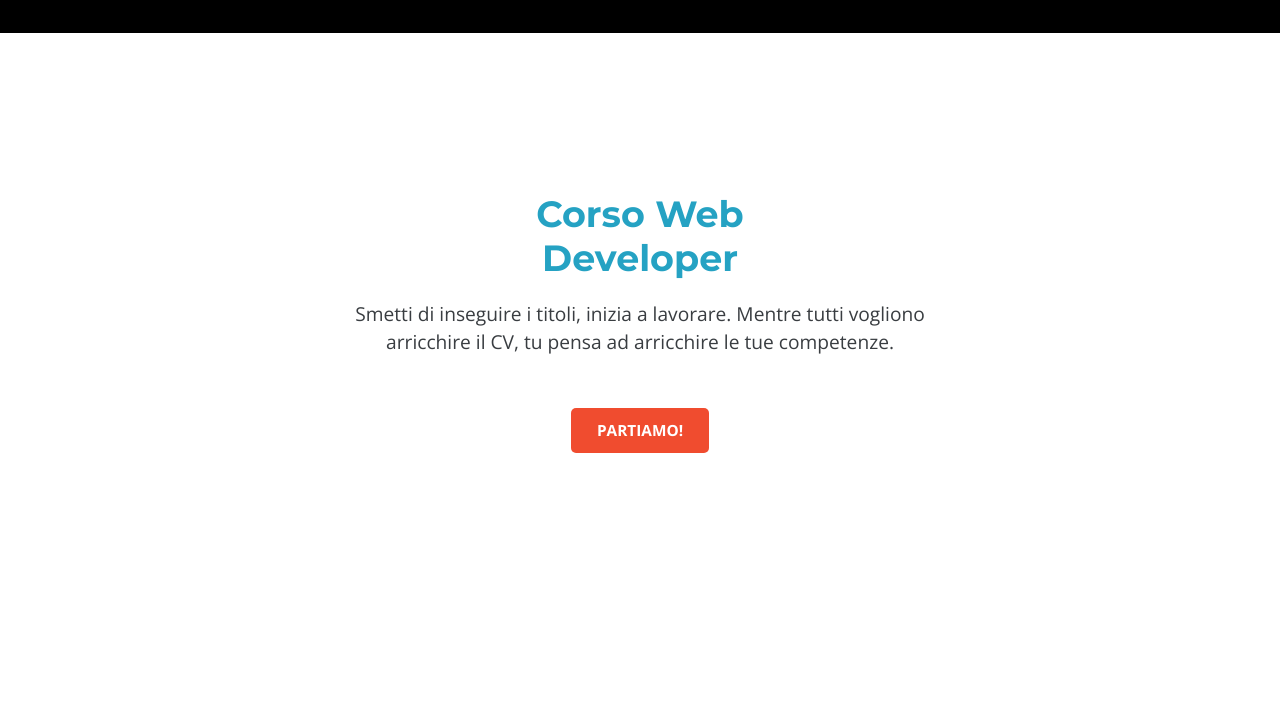
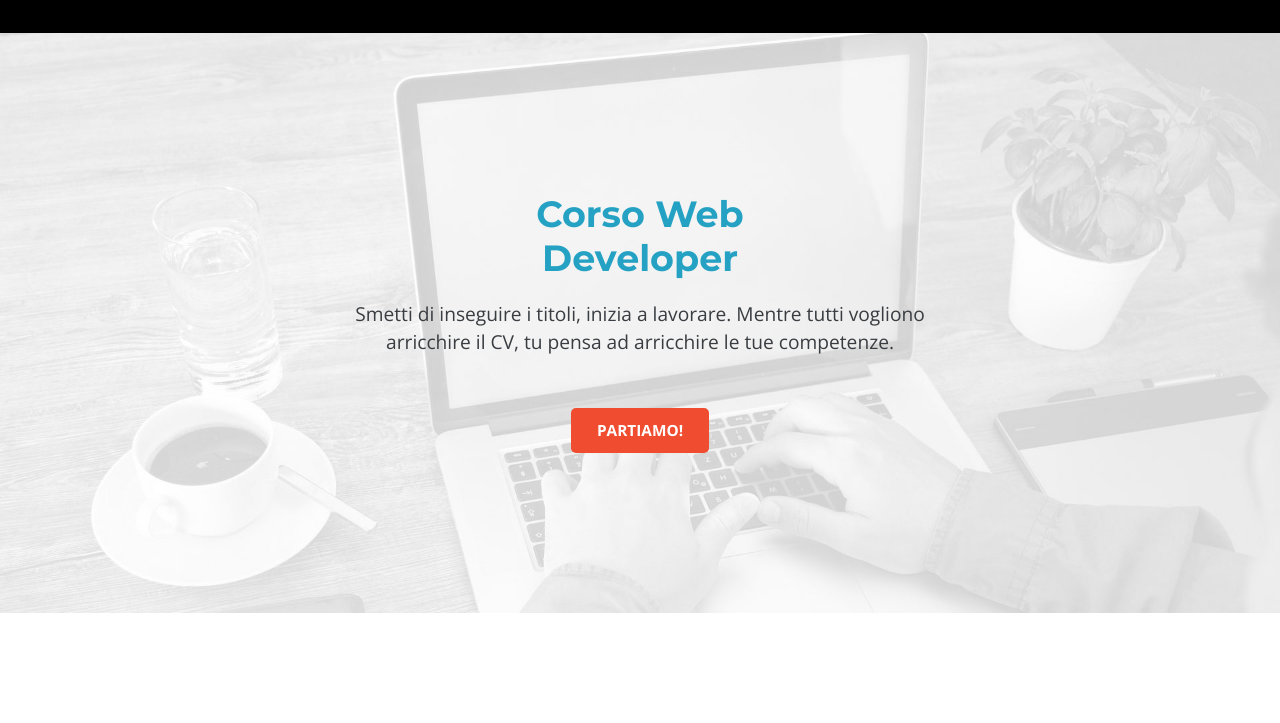
Before and after one commit to Channilol/EpicodeFullStackLezione5, a plain HTML site: page index-desktop.html in a window 1280 px wide. Shown: the part 77-800 px from the top of the page. Drawn offline with nearby package versions, Linux system fonts and the light colour scheme.

Commit message:
Add files via upload

```diff
--- a/assets/css/style-desktop.css
+++ b/assets/css/style-desktop.css
@@ -56,7 +56,7 @@ header button:hover {
 
 #headerbottom {
     padding: 20vh 25vw;
-    background-image: url("./images/banner.jpg");
+    background-image: url("banner.jpg");
     background-repeat: no-repeat;
     background-size: cover;
     background-position: 0 15%;
```
Also changed, not shown: assets/css/banner.jpg (added).
